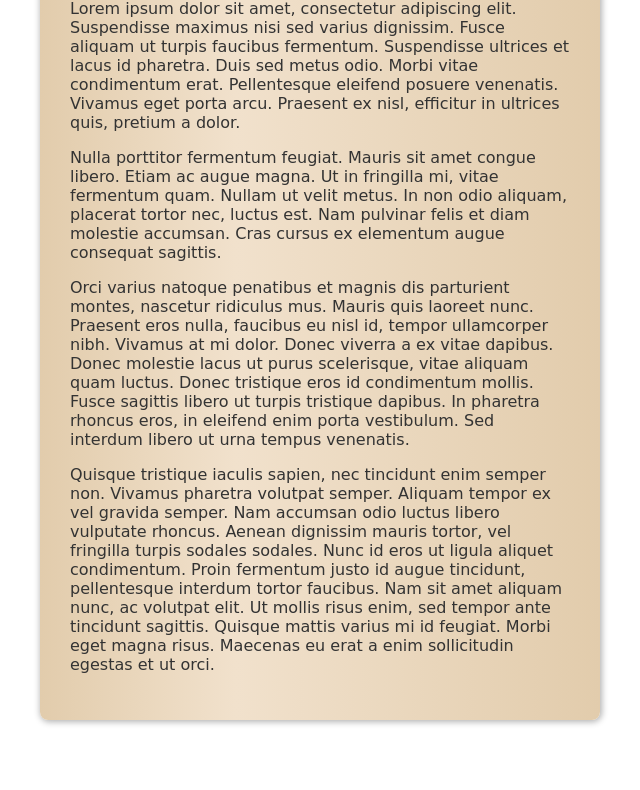
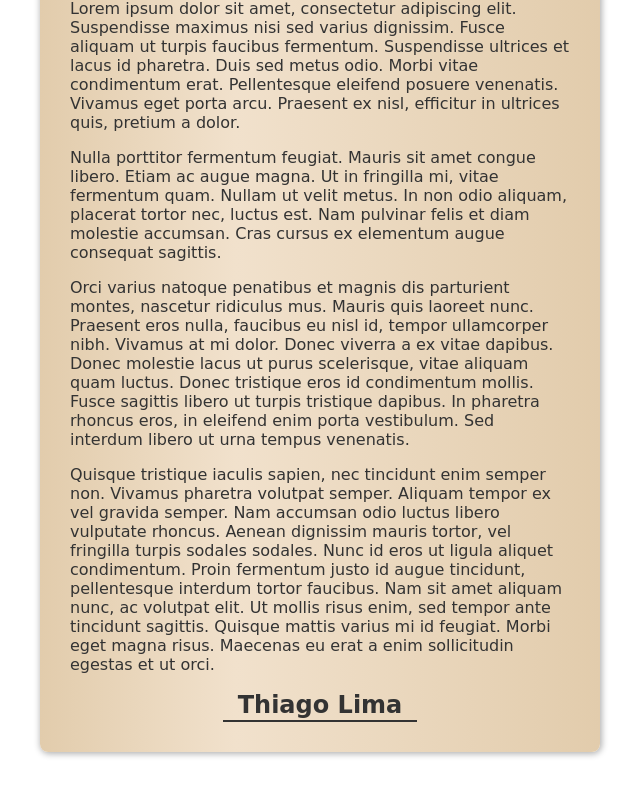
Before and after one commit to ThiagoLDC/Carta, a plain HTML site: page index.html in a window 1280 px wide. Shown: the part 133-923 px from the top of the page, without its empty margins (320-960 px from the left). Before the commit the page ends 891 px from the top, so only its background shows below. Drawn offline with Linux system fonts and the light colour scheme; a web font is replaced by a local one.

Commit message:
Versão final

```diff
--- a/index.html
+++ b/index.html
@@ -36,6 +36,14 @@
             font-style: normal;
             box-shadow: 1px 1px 6px 1px rgba(0,0,0,.3);
         }
+
+        .ass {
+            display: inline-block;
+            margin: 0 auto;
+            padding: 0 15px;
+            line-height: 1.25;
+            border-bottom: 2px solid #333;
+        }
     </style>
 </head>
 
@@ -73,6 +81,10 @@
             elit. Ut mollis risus enim, sed tempor ante tincidunt sagittis. Quisque mattis varius mi id feugiat. Morbi
             eget magna risus. Maecenas eu erat a enim sollicitudin egestas et ut orci.
         </p>
+
+        <div style="text-align: center">
+            <h2 class="ass">Thiago Lima</h4>
+        </div>
     </div>
 </body>
 
```
